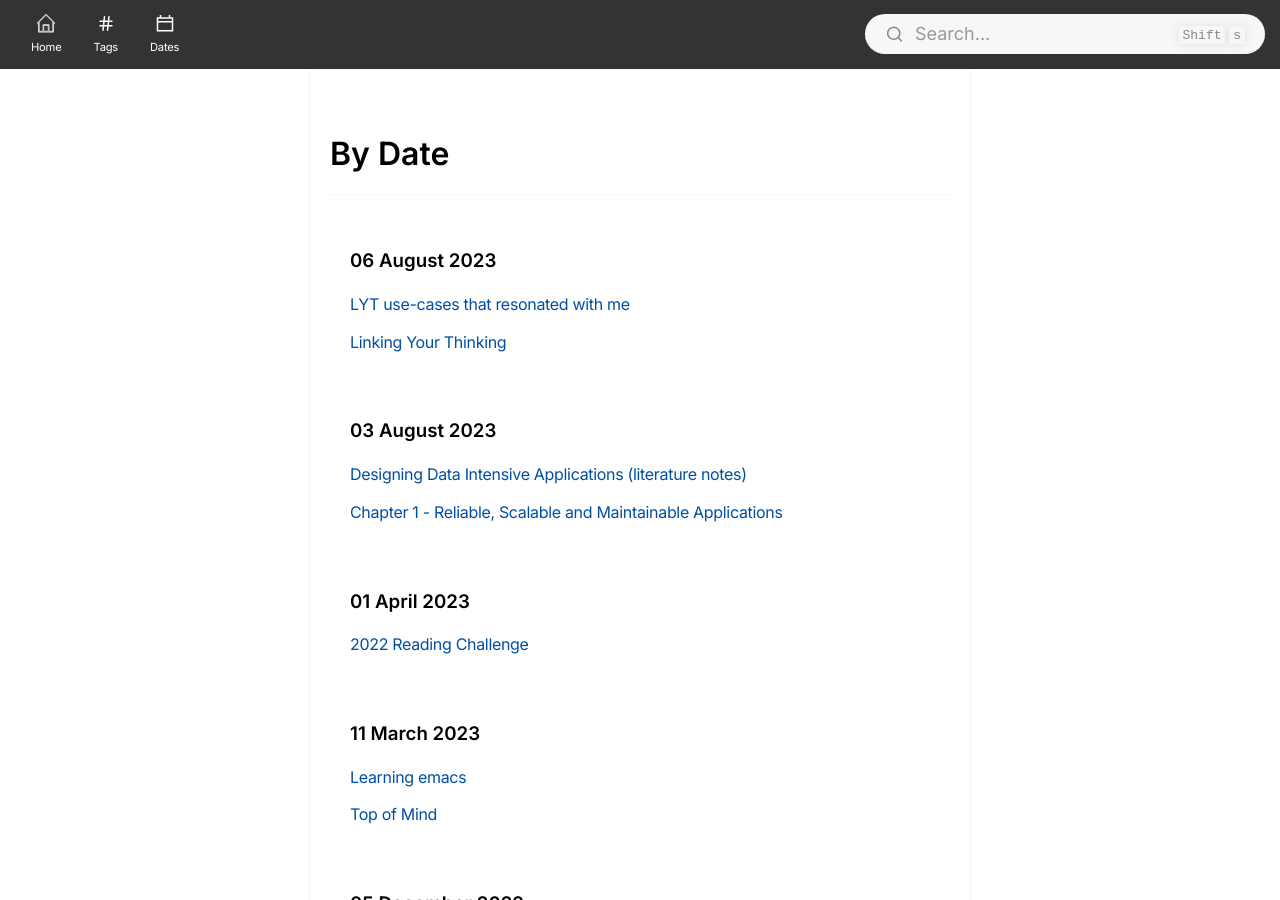
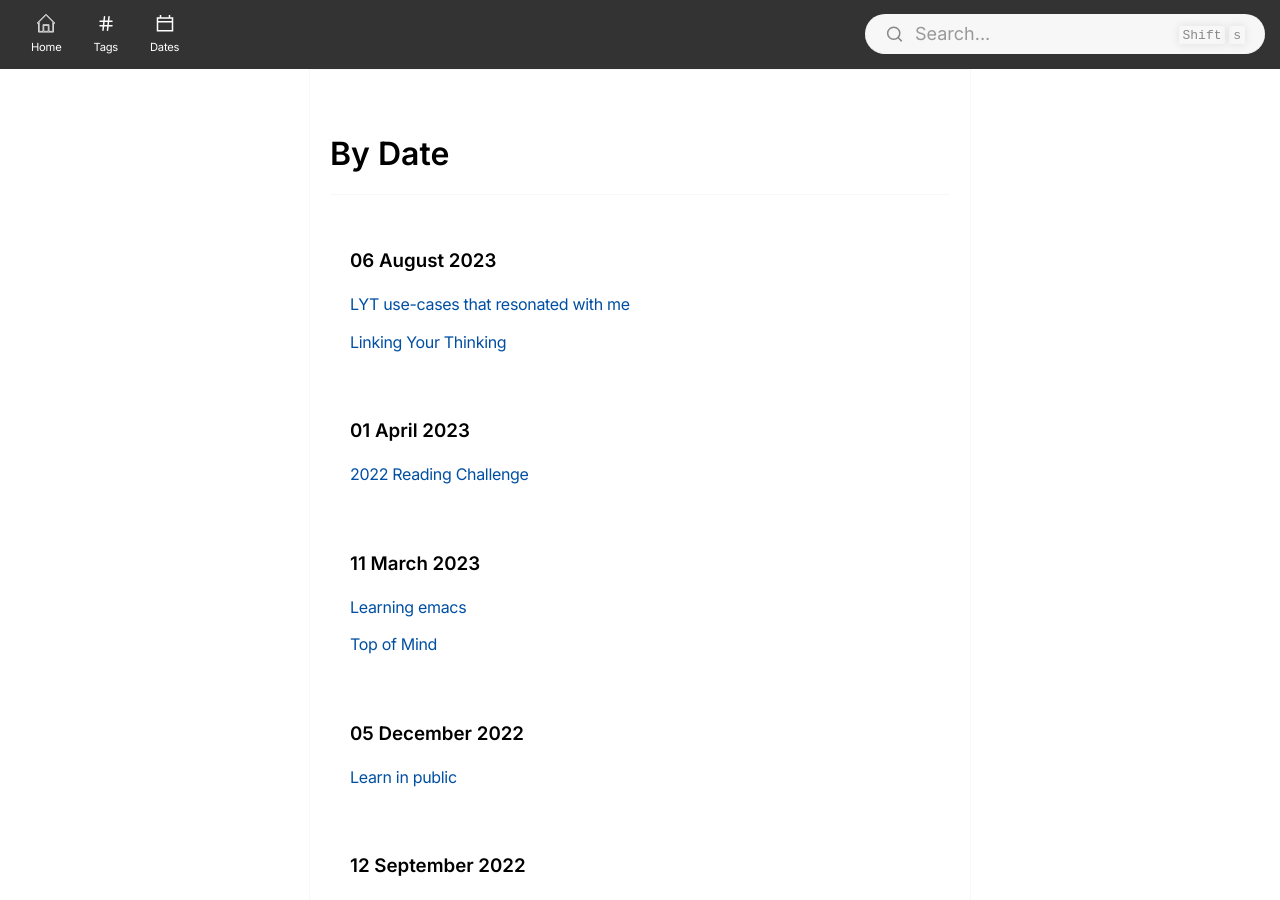
Before and after one commit to ravimashru/digital-garden, a Jekyll site: the page built from dates.md, in a window 1280 px wide and 900 px high. Built offline with Jekyll 4.4.1, drawn with Linux system fonts in a browser that asks for light colours; some of the changed lines change nothing that is shown.

Commit message:
Remove DDIA notes

```diff
--- a/_notes/2023-08-03-chapter-1-reliable-scalable-and-maintainable-applications.md
+++ /dev/null
@@ -1,193 +0,0 @@
----
-publish: true
-created: '2023-08-03'
-title: 'Chapter 1 - Reliable, Scalable and Maintainable Applications'
-fileName: Chapter 1 - Reliable Scalable and Maintainable Applications
-updated: '2023-08-03'
----
-
-((What are the challenges faced in **data-intensive applications**?::lmn))
-- The **amount of data**, **complexity of data** and **speed at which data changes** are the main challenges in a data-intensive application (compared to a compute-intensive application).
-
-((How are data-intensive applications different from regular tools like databases?::lmn))
-- **Standard building blocks** for building data-intensive applications (e.g. databases, caches, search indexes, stream/batch processing), but **how they are combined** depends on the application's requirements.
-
-((Why do we put different tools together under the umbrella of data systems?::lmn))
-- **Blurred boundaries between categories of tools** that are available since each tool is optimised for a different use-case (Redis - data store used as messaging queue, Apache Kafka - message queue with database-like guarantees).
-- **Multiple specialised tools** are used and stitched together using application code because many applications have diverse requirements that cannot be met with a single tool.
-
-## Reliability
-
-> "Continuing to work correctly, even when things go wrong."
-
-((What is the difference between faults and failures?::lmn))
-**Faults**: things that can go wrong; one component of the system deviating from its spec.
-
-**Failure**: system as a whole stops providing required service to the user.
-
-**Fault-tolerant system**: one that can anticipate faults and cope with them.
-
-A system cannot be made tolerant of every kind of fault; instead, design system to **prevent faults from causing failures**.
-
-((How can you test a system to ensure faults don't cause failures?::lmn))
-((related: chaos engineering, Chaos Monkey by Netflix::rmn))
-Deliberately increase the rate of faults and observe the behaviour of the system. Keep enhancing fault-tolerance mechanism until confident that faults that occur naturally will be handled by the system without causing a failure.
-
-((What are common reasons of sacrificing reliability?::lmn))
-Reliability could be sacrificed to:
-- reduce development costs (e.g. for a prototype product for unproven market).
-- reduce operational costs (e.g. for a service that doesn't make a lot of money).
-
-((What types of faults can cause system failures?::lmn))
-System failures could be caused by **hardware** faults, **software** errors or **human** errors.
-
-### Hardware faults
-
-((Why is there an increase in hardware faults?::lmn))
-Higher volume of data and computing demands requires larger number machines, which in turn increases the rate of faults.
-
-((Can hardware faults be intentional?::lmn))
-Hardware faults can be intentional, e.g. if system prioritises flexibility and elasticity over the reliability of a single machine.
-
-((How can we deal with hardware faults?::lmn))
-To prevent failure:
-- of a single machine, add **redundancy to individual hardware components** (so that when one component fails, the redundant one can take its place while being fixed).
-- ((open question: examples of software fault tolerance techniques?::rmn))of whole system even if an entire machine goes down, use **software fault-tolerance techniques**.
-
-((Advantage of systems that can tolerate loss of entire machines?::lmn))
-Systems that can tolerate loss of entire machines can be patched/upgraded one node at a time without downtime of the entire system((aka rolling upgrade::rsn)), contra: **planned downtime** required for single-server systems.
-
-### Software errors
-
-((When do software errors typically surface?::lmn))
-Software errors could lie dormant for a long time before being triggered by a particular set of circumstances in which **assumptions made while building system become false**.
-
-((How can software errors be reduced?::lmn))
-Things that can help deal with software errors:
-- think carefully about assumptions and interactions of system.
-- thorough testing.
-- process isolation.((open question: what does this mean?::rsn))
-- allowing processes to crash and restart.
-- measuring, monitoring and analyzing system behavior in production.
-
-### Human errors
-
-> "Even when they have the best intentions, humans are known to be unreliable."
-
-((Why is it important to balance complexity of system interfaces?::lmn))
-Well defined interfaces minimise the opportunity for error, but if they are too restrictive then users will try to work around them.
-
-((How can users explore a system without causing failures for other users?::lmn))
-Provide fully features non-production environments for users to explore and experiment without affecting other users.
-
-((How to check if system can deal with different situations that can arise?::lmn))
-((related: the testing pyramid::rmn))
-Use unit tests, integration tests, manual tests. Use automated testing to cover corner cases.
-
-((How can we deal with errors after they have occurred?::lmn))
-Allow quick and easy recovery - make rolling back configuration changes fast, roll out new code gradually, allow easy recomputation of data.
-
-((How can we get an early warning if things are going wrong?::lmn))
-Set up detailed and clear monitoring (e.g. performance metrics, error rates)((aka telemetry::rsn)) to check if something is going wrong and proactively fix or use to diagnose an issue that has occurred.
-
-## Scalability
-
-**Load parameters**: numbers used to describe the load on a system (e.g. requests per second for web server, ratio of reads to writes to database, etc.)
-
-((What are the best load parameters to use?::lmn))
-The best choice of load parameters depends on the architecture of the system.
-
-Scalability is a system's **ability to cope with increased load**.
-
-((Why would a reliable system today not be so with increased load?::lmn))
-A system's reliability might degrade because of:
-- increased number of concurrent users.
-- increased volume of data to process.
-
-**Fan-out**: the number of requests to other services that need to be made in order to serve one incoming request.
-
-**Performance**: a measure of how the system is performing under a given load.
-
-((How can performance be measured?::lmn))
-Possible measures of performance:
-- Batch systems
-	- **throughput** - number of records processed per second.
-	- **total run time** of a job with a dataset of a certain size.
-- Online systems
-	- **response time** - time between client sending a request and receiving a response.
-
-((What is the difference between **response time** and **latency**?::lmn))
-Response time is what the client sees, including network and queuing delays. Latency is the duration that a request is waiting to be handled.
-
-((How can you measure the scalability of a system?::lmn))
-
-| Load parameter | System resources                    | Performance             |
-| -------------- | ----------------------------------- | ----------------------- |
-| Increase       | Keep unchanged                      | **What is the impact?** |
-| Increase       | **How much needs to be increased?** | Keep unchanged          |
-
-((How should response time be measured?::lmn))
-For a system dealing with varied requests, the response time can vary a lot, so measure it as a **distribution of values**.
-
-((Why shouldn't response times be averaged?::lmn))
-The average response time of a service doesn't tell you how many users actually experienced that delay.
-
-((How should a distribution of values be analyzed?::lmn))
-Use percentiles to measure distributions of values:
-- p50 / median - half requests return in less than this time.
-- pN - N% of requests return in less than that time.
-
-**Tail latencies**: high percentiles of response times (p95, p99, p999 - response time thresholds at at which 95%, 99% and 99.9% of requests are faster than that threshold).
-
-((Why are tail latencies important?::lmn))
-Tail latencies directly affect users' experience of the service. They could be coming from users with the most data in their accounts.
-
-((Why aren't tail latencies always optimized?::lmn))
-Optimizing tail latencies:
-- could be too expensive and not yield enough benefit.
-- could be difficult because of random events outside your control.
-
-Queueing delays account for a large part of response time at high percentiles because a server can only process a small number of things in parallel. A small number of slow requests can hold up processing of subsequent requests - **head-of-line blocking**.
-
-((Why are high percentiles important for services called multiple times?::lmn))
-When a service is called multiple times to serve a single end-user request, even if all requests are made in parallel, the end-user request will have to wait for the slowest of all parallel calls to complete.
-
-**Tail latency amplification**: when a higher number of end-user requests end up being slow because they require multiple backend calls, although only a small percentage of backend calls are slow.
-
-Since multiple backend calls are required, the chance of getting a slow call increases. As a result, a higher proportion of end-user requests could end up being slow.
-
-((How can we deal with increased load?::lmn))
-Good architectures involve a combination of:
-- **scaling up** - vertical scaling.
-- **scaling out** - horizontal scaling.
-
-((In what ways can a system be scaled?::lmn))
-A system can be scaled:
-- elastically by automatically add computing resources when a load increase is detected; useful if load is highly unpredictable.
-- manually by a human after analyzing capacity; simpler and with fewer operational surprises.
-
-((Why can't a scalable architecture be "reused" across applications?::lmn))
-An architecture that scales well for a particular application is built around assumptions of which operations will be common and which will be rare (load parameters).
-
-## Maintainability
-
-> "It is well known that the majority of cost of software is not in its initial development, but in its ongoing maintenance."
-
-Three design principles for building maintainable systems:
-1. Operability - make it easy for ops team to keep systems running smoothly.
-2. Simplicity - make it easy for new engineers to understand.
-3. Evolvability - make it easy for engineers to change as requirements change.
-
-((How can the operability of a system be improved?::lmn))
-Routine tasks should be made easy for the ops team so that they can focus on high value activities.
-
-Routine tasks can be made easy by: good monitoring, good support for automation, good documentation, providing sensible defaults with a way to override them, etc.
-
-((How can a system be made simple?::lmn))
-Remove **accidental complexity** - complexity not required to solve the problem but arises from the implementation.
-
-A system would need to evolve/change due to:
-- previously unanticipated use cases.
-- changing business priorities.
-- new feature requests.
-- rearchitecture forced by growth of the system.
--- a/_notes/2023-08-03-designing-data-intensive-applications-(literature-notes).md
+++ /dev/null
@@ -1,16 +0,0 @@
----
-type: book
-publish: true
-created: '2023-08-03'
-title: Designing Data Intensive Applications (literature notes)
-tags:
-  - reference/book
-fileName: Designing Data Intensive Applications
-updated: '2023-08-03'
----
-
-## Chapter-wise summaries
-
-### Part 1 - Foundations of Data Systems
-- [[Chapter 1 - Reliable Scalable and Maintainable Applications]]
-- [[Chapter 2 - Data Models and Query Languages]]
```
Also changed, not shown: _notes/2020-05-02-vim-cheatsheet.md (+0 -1 lines).
